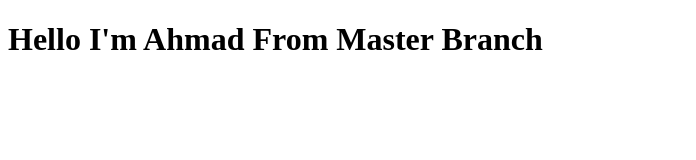
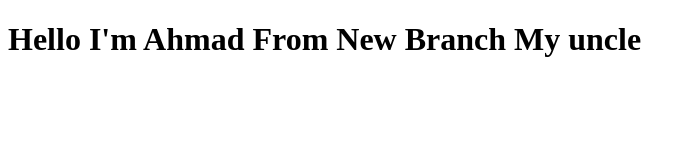
Before and after one commit to ahmadZawW/git-for-test, a plain HTML site: page index.html in a window 1280 px wide. Shown: the whole page, without its empty margins (0-696 px from the left). Drawn offline with Linux system fonts and the light colour scheme.

Commit message:
new branch modification

```diff
--- a/index.html
+++ b/index.html
@@ -9,6 +9,6 @@
     </script>
 </head>
 <body>
-    <h1>Hello I'm Ahmad From Master Branch</h1>
+    <h1>Hello I'm Ahmad From New Branch My uncle</h1>
 </body>
 </html>
```
